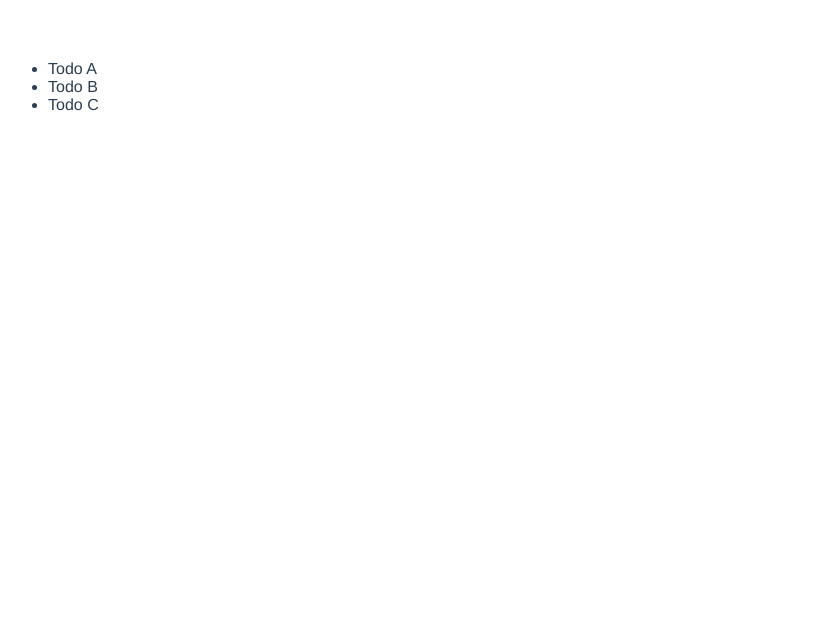
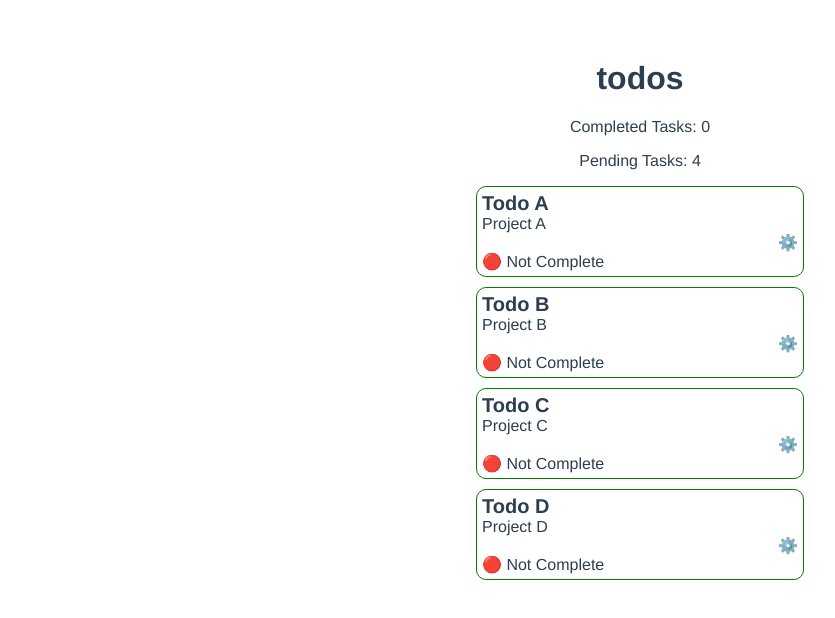
Before and after one commit to mblakley4-keap/zek-todo, a Vue app: page / in a window 1280 px wide. Shown: the top 618 px of the page, without its empty margins (0-835 px from the left). Built offline with nearby package versions, Linux system fonts and the light colour scheme.

Commit message:
todo list and todo with form editing

```diff
--- a/src/App.vue
+++ b/src/App.vue
@@ -1,18 +1,45 @@
 <template>
     <div id="app">
-    <todo-list />
+      <h1>todos</h1>
+      <todo-list :todos="todos"></todo-list>
     </div>
 </template>
 
 <script>
-import TodoList from './components/TodoList'
+import TodoList from "./components/TodoList";
 
 export default {
-  name: 'App',
+    name: "App",
     components: {
-    TodoList
+        TodoList,
+    },
+    data() {
+        return {
+          todos: [
+            {
+              title: 'Todo A',
+              project: 'Project A',
+              done: false,
+            },
+            {
+              title: 'Todo B',
+              project: 'Project B',
+              done: false,
+            },
+            {
+              title: 'Todo C',
+              project: 'Project C',
+              done: false,
+            },
+            {
+              title: 'Todo D',
+              project: 'Project D',
+              done: false,
             }
-}
+          ]
+        };
+    },
+};
 </script>
 
 <style>
@@ -21,6 +48,7 @@ export default {
     -webkit-font-smoothing: antialiased;
     -moz-osx-font-smoothing: grayscale;
     color: #2c3e50;
+    text-align: center;
     margin-top: 60px;
 }
 </style>
--- a/src/components/HelloWorld.vue
+++ /dev/null
@@ -1,58 +0,0 @@
-<template>
-  <div class="hello">
-    <h1>{{ msg }}</h1>
-    <p>
-      For a guide and recipes on how to configure / customize this project,<br>
-      check out the
-      <a href="https://cli.vuejs.org" target="_blank" rel="noopener">vue-cli documentation</a>.
-    </p>
-    <h3>Installed CLI Plugins</h3>
-    <ul>
-      <li><a href="https://github.com/vuejs/vue-cli/tree/dev/packages/%40vue/cli-plugin-babel" target="_blank" rel="noopener">babel</a></li>
-      <li><a href="https://github.com/vuejs/vue-cli/tree/dev/packages/%40vue/cli-plugin-eslint" target="_blank" rel="noopener">eslint</a></li>
-    </ul>
-    <h3>Essential Links</h3>
-    <ul>
-      <li><a href="https://vuejs.org" target="_blank" rel="noopener">Core Docs</a></li>
-      <li><a href="https://forum.vuejs.org" target="_blank" rel="noopener">Forum</a></li>
-      <li><a href="https://chat.vuejs.org" target="_blank" rel="noopener">Community Chat</a></li>
-      <li><a href="https://twitter.com/vuejs" target="_blank" rel="noopener">Twitter</a></li>
-      <li><a href="https://news.vuejs.org" target="_blank" rel="noopener">News</a></li>
-    </ul>
-    <h3>Ecosystem</h3>
-    <ul>
-      <li><a href="https://router.vuejs.org" target="_blank" rel="noopener">vue-router</a></li>
-      <li><a href="https://vuex.vuejs.org" target="_blank" rel="noopener">vuex</a></li>
-      <li><a href="https://github.com/vuejs/vue-devtools#vue-devtools" target="_blank" rel="noopener">vue-devtools</a></li>
-      <li><a href="https://vue-loader.vuejs.org" target="_blank" rel="noopener">vue-loader</a></li>
-      <li><a href="https://github.com/vuejs/awesome-vue" target="_blank" rel="noopener">awesome-vue</a></li>
-    </ul>
-  </div>
-</template>
-
-<script>
-export default {
-  name: 'HelloWorld',
-  props: {
-    msg: String
-  }
-}
-</script>
-
-<!-- Add "scoped" attribute to limit CSS to this component only -->
-<style scoped>
-h3 {
-  margin: 40px 0 0;
-}
-ul {
-  list-style-type: none;
-  padding: 0;
-}
-li {
-  display: inline-block;
-  margin: 0 10px;
-}
-a {
-  color: #42b983;
-}
-</style>
--- /dev/null
+++ b/src/components/Todo.vue
@@ -0,0 +1,108 @@
+<template>
+    <div class="card">
+        <div class="content" v-show="!isEditing">
+            <div class="header">
+                {{ todo.title }}
+            </div>
+
+            <div class="meta">
+                {{ todo.project }}
+            </div>
+
+            <div class="extra-content">
+                <span class="edit-icon clickable" v-on:click="showForm">
+                    ⚙️
+                </span>
+
+            </div>
+
+        </div>
+
+        <div class="content" v-show="isEditing">
+            <div class="form">
+                <div class="field">
+                    <label for="todo.title">Title</label>
+                    <input type="text" v-model="todo.title">
+                </div>
+
+                <div class="field">
+                    <label for="todo.project">Project</label>
+                    <input type="text" v-model="todo.project">
+                </div>
+
+                <div class="close">
+                    <button class="clickable" v-on:click="hideForm">
+                        Close
+                    </button>
+                </div>
+            </div>
+
+        </div>
+
+
+        <div class="status" v-show="todo.done">
+            🟢 Complete
+        </div>
+
+        <div class="status" v-show="!todo.done">
+            🔴 Not Complete
+        </div>
+
+    </div>
+</template>
+
+<script>
+export default {
+    props: ["todo"],
+    data () {
+        return {
+            isEditing: false,
+        };
+    },
+    methods: {
+        showForm() {
+            this.isEditing = true;
+        },
+        hideForm() {
+            this.isEditing = false;
+        },
+    },
+};
+</script>
+
+<style>
+.card {
+    margin: 10px auto;
+    padding: 5px;
+    border: 1px solid green;
+    width: 25%;
+    border-radius: 10px;
+}
+.header {
+    font-size: 20px;
+    font-weight: 600;
+}
+.content {
+    text-align: left;
+}
+.extra-content {
+    text-align: right;
+}
+.clickable:hover {
+    cursor: pointer;
+}
+.status {
+    text-align: left;
+}
+.close {
+    text-align: right;
+}
+input {
+    margin: 5px;
+    padding: 5px;
+    font-size: 16px;
+}
+label {
+    display: block;
+}
+</style>
--- a/src/components/TodoList.vue
+++ b/src/components/TodoList.vue
@@ -1,19 +1,35 @@
 <template>
-  <div>
-      <ul>
-          <li> Todo A </li>
-          <li> Todo B </li>
-          <li> Todo C </li>
-      </ul>
-  </div>
+    <div>
+        <p>
+            Completed Tasks:
+            {{
+                todos.filter((todo) => {
+                    return todo.done === true;
+                }).length
+            }}
+        </p>
+        <p>
+            Pending Tasks:
+            {{
+                todos.filter((todo) => {
+                    return todo.done === false;
+                }).length
+            }}
+        </p>
+        <todo v-for="todo in todos" :key="todo" :todo="todo"></todo>
+    </div>
 </template>
 
 <script>
+import Todo from './Todo';
+
 export default {
-
+    props: ["todos"],
+    components: {
+        Todo,
+    }
 };
 </script>
 
 <style>
-
 </style>
```
Lines whose indentation alone changed are shown as unchanged.
